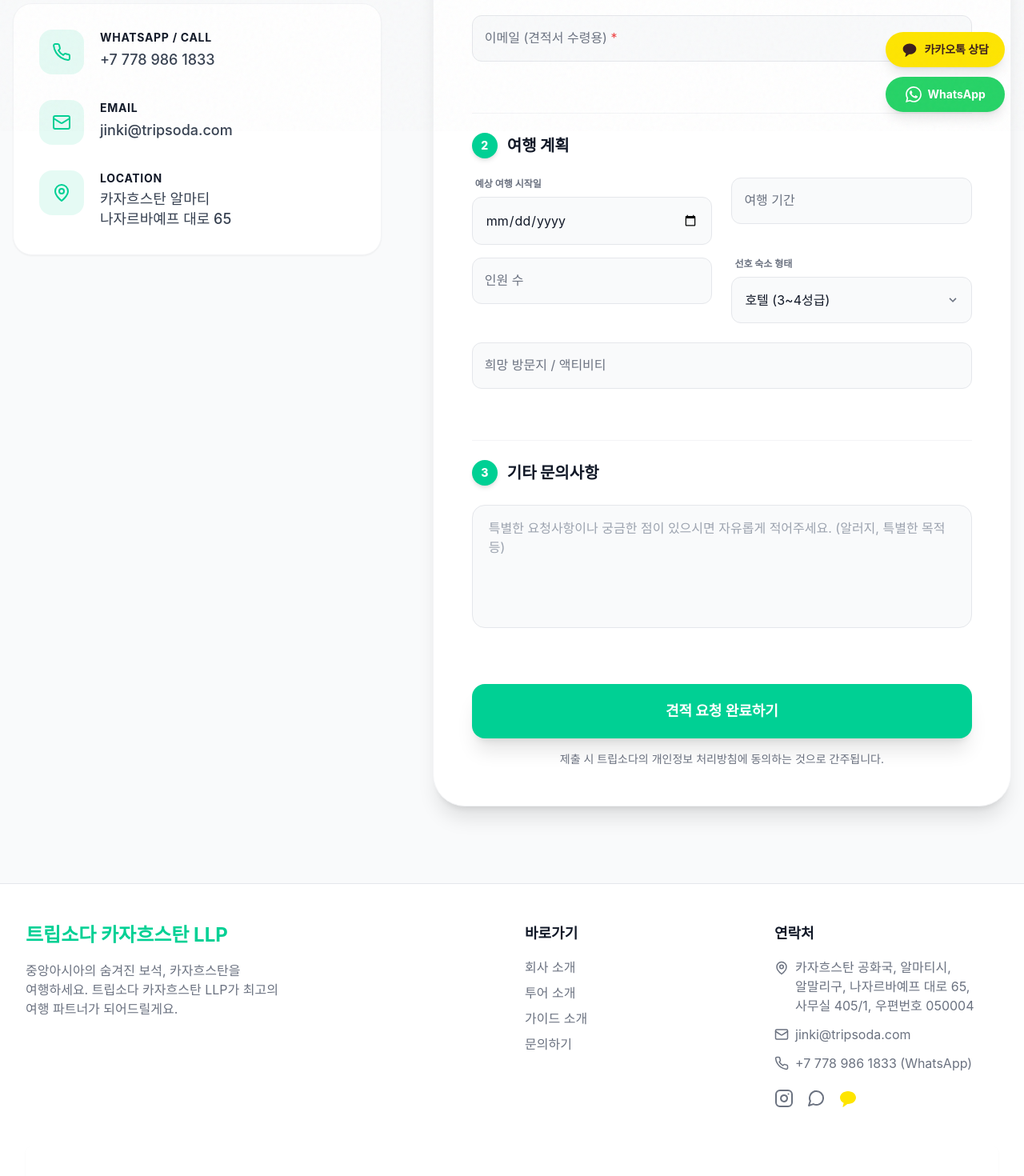
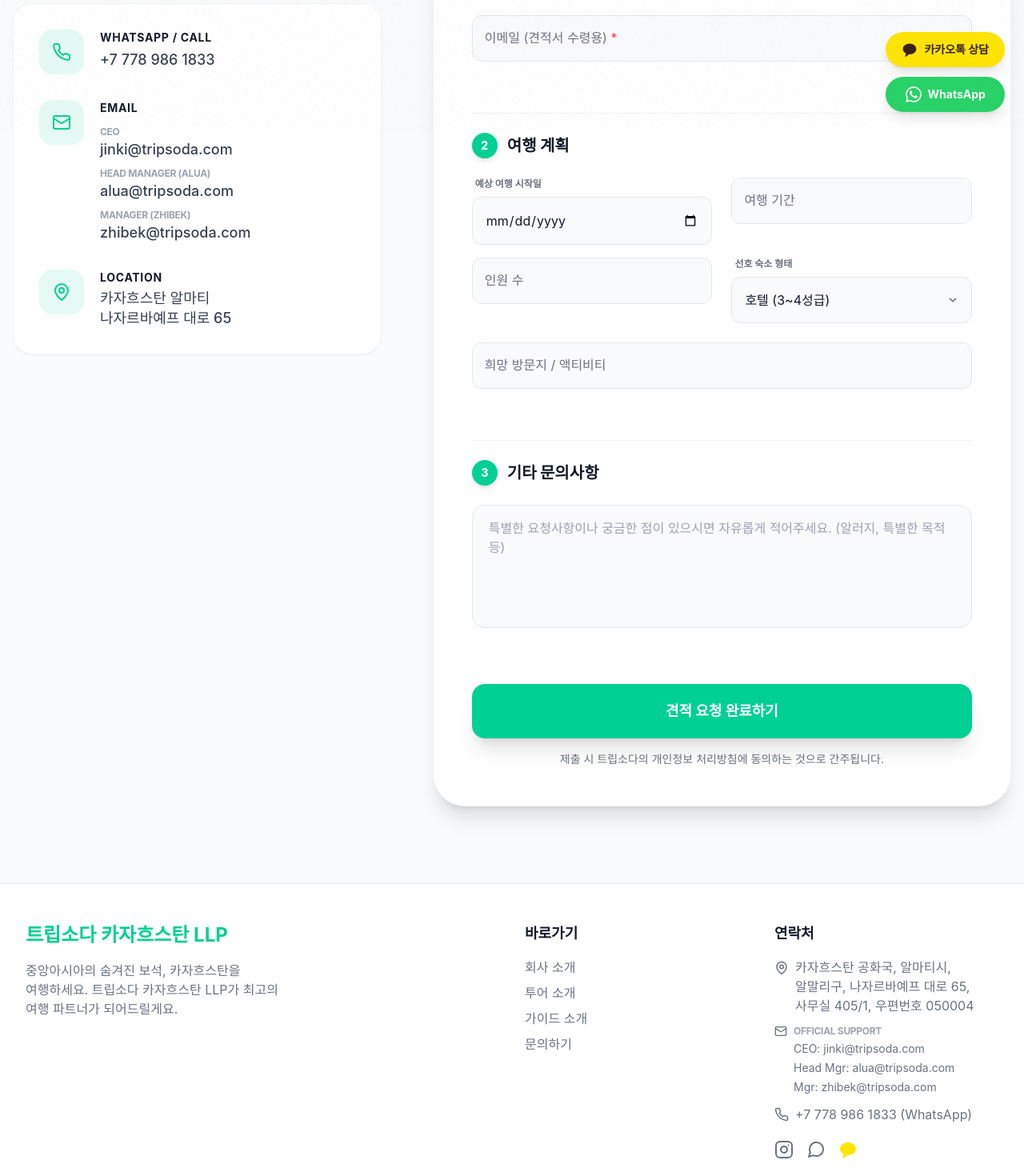
Before and after one commit to beabohemian/tripsoda_kz, a Next.js app: page /contact in a window 1280 px wide. Shown: the part 636-2106 px from the top of the page at 80% size. Built offline with nearby package versions, Linux system fonts and the light colour scheme; grey boxes are pictures that could not be loaded; a web font is replaced by a local one.

Commit message:
feat: add multiple contact emails for CEO and managers

```diff
--- a/components/layout/Footer.tsx
+++ b/components/layout/Footer.tsx
@@ -51,9 +51,16 @@
                                     카자흐스탄 공화국, 알마티시, 알말리구, 나자르바예프 대로 65, 사무실 405/1, 우편번호 050004
                                 </a>
                             </li>
-                            <li className="flex items-center space-x-2">
-                                <Mail size={18} />
-                                <a href="mailto:jinki@tripsoda.com" className="hover:text-tripsoda-main transition-colors">jinki@tripsoda.com</a>
+                            <li className="space-y-1">
+                                <div className="flex items-center space-x-2">
+                                    <Mail size={16} />
+                                    <p className="text-xs font-bold text-gray-400 uppercase tracking-tight">Official Support</p>
+                                </div>
+                                <div className="flex flex-col space-y-1 pl-6">
+                                    <a href="mailto:jinki@tripsoda.com" className="hover:text-tripsoda-main transition-colors text-sm">CEO: jinki@tripsoda.com</a>
+                                    <a href="mailto:alua@tripsoda.com" className="hover:text-tripsoda-main transition-colors text-sm">Head Mgr: alua@tripsoda.com</a>
+                                    <a href="mailto:zhibek@tripsoda.com" className="hover:text-tripsoda-main transition-colors text-sm">Mgr: zhibek@tripsoda.com</a>
+                                </div>
                             </li>
                             <li className="flex items-center space-x-2">
                                 <Phone size={18} />
--- a/pages/contact.tsx
+++ b/pages/contact.tsx
@@ -181,9 +181,22 @@
                 <div className="bg-tripsoda-main/10 p-4 rounded-2xl text-tripsoda-main group-hover:scale-110 transition-transform">
                     <Mail size={24} />
                 </div>
-                <div>
+                <div className="space-y-3">
                     <h3 className="font-bold text-gray-900 text-sm tracking-wider uppercase mb-1">Email</h3>
-                    <p className="text-gray-700 text-lg font-medium">jinki@tripsoda.com</p>
+                    <div className="space-y-2">
+                        <div>
+                            <p className="text-xs text-gray-400 font-bold uppercase tracking-tight">CEO</p>
+                            <a href="mailto:jinki@tripsoda.com" className="text-gray-700 text-lg font-medium hover:text-tripsoda-main transition-colors">jinki@tripsoda.com</a>
+                        </div>
+                        <div>
+                            <p className="text-xs text-gray-400 font-bold uppercase tracking-tight">Head Manager (Alua)</p>
+                            <a href="mailto:alua@tripsoda.com" className="text-gray-700 text-lg font-medium hover:text-tripsoda-main transition-colors">alua@tripsoda.com</a>
+                        </div>
+                        <div>
+                            <p className="text-xs text-gray-400 font-bold uppercase tracking-tight">Manager (Zhibek)</p>
+                            <a href="mailto:zhibek@tripsoda.com" className="text-gray-700 text-lg font-medium hover:text-tripsoda-main transition-colors">zhibek@tripsoda.com</a>
+                        </div>
+                    </div>
                 </div>
                 </div>
 
```
